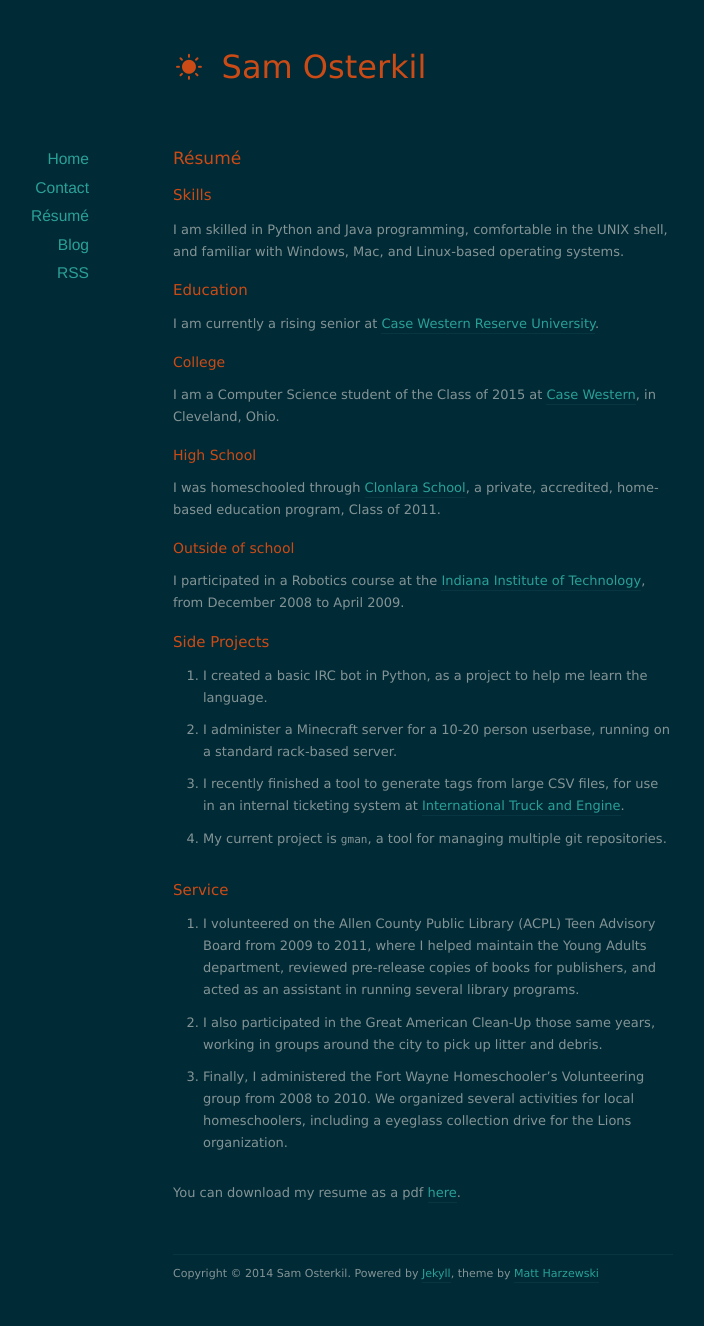
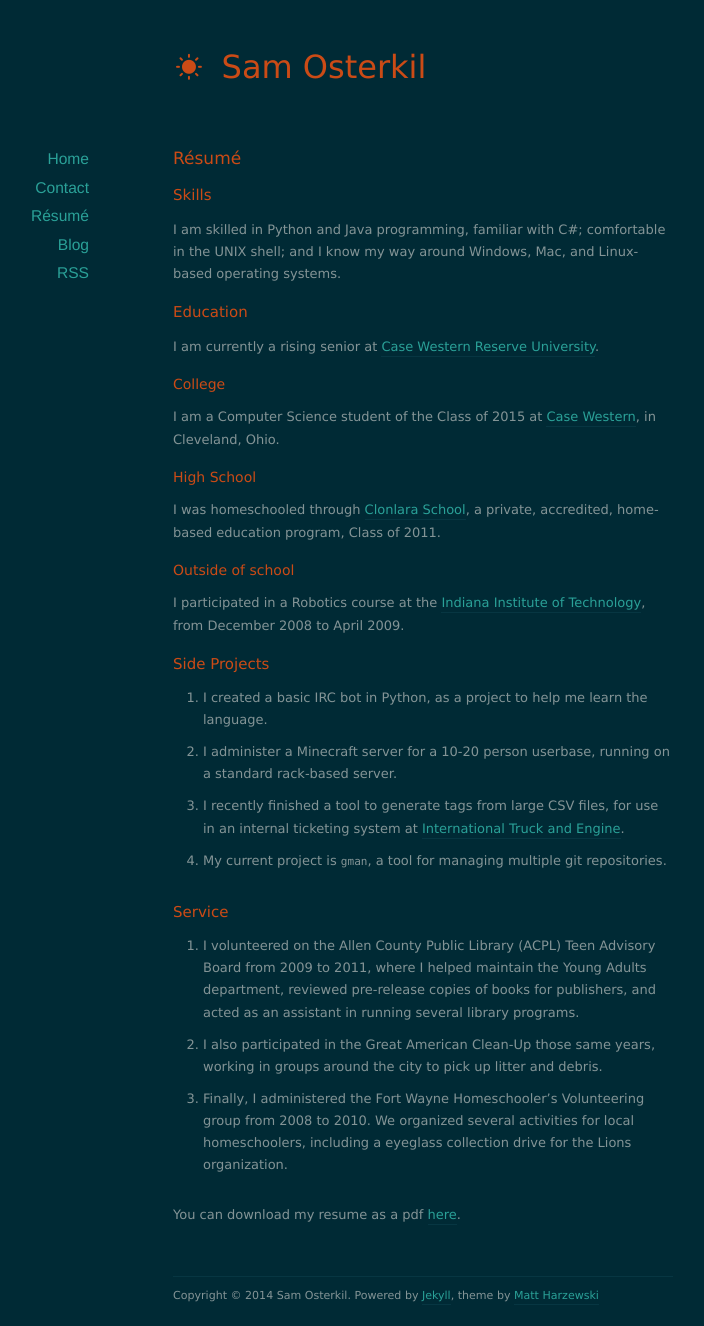
Before and after one commit to sposterkil/sposterkil.github.io, a Jekyll site: the page built from resume/index.md, in a window 1280 px wide. Shown: the whole page, without its empty margins (217-921 px from the left). Built offline with Jekyll 4.4.1, drawn with Linux system fonts in a browser that asks for light colours; nearby versions of some CDN libraries; before the commit the page ends 1304 px from its top, so only the background shows below that.

Commit message:
added C#

```diff
--- a/resume/index.md
+++ b/resume/index.md
@@ -6,7 +6,7 @@ title: Résumé
 #Résumé
 
 ##Skills
-I am skilled in Python and Java programming, comfortable in the UNIX shell, and familiar with Windows, Mac, and Linux-based operating systems.
+I am skilled in Python and Java programming, familiar with C#; comfortable in the UNIX shell; and I know my way around Windows, Mac, and Linux-based operating systems.
 
 ##Education
 I am currently a rising senior at [Case Western Reserve University](http://case.edu/).
```
Also changed, not shown: 1 other file.
